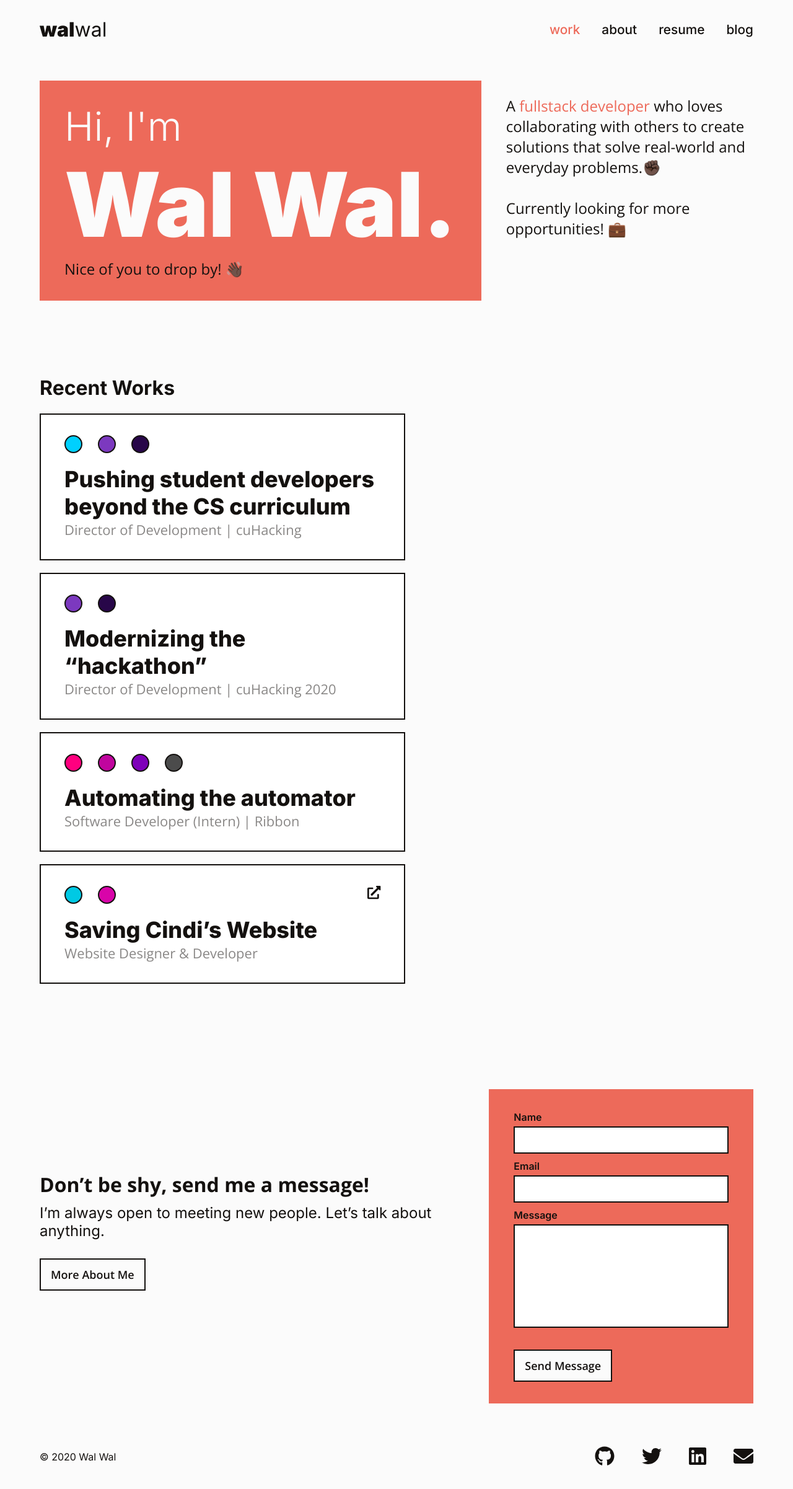
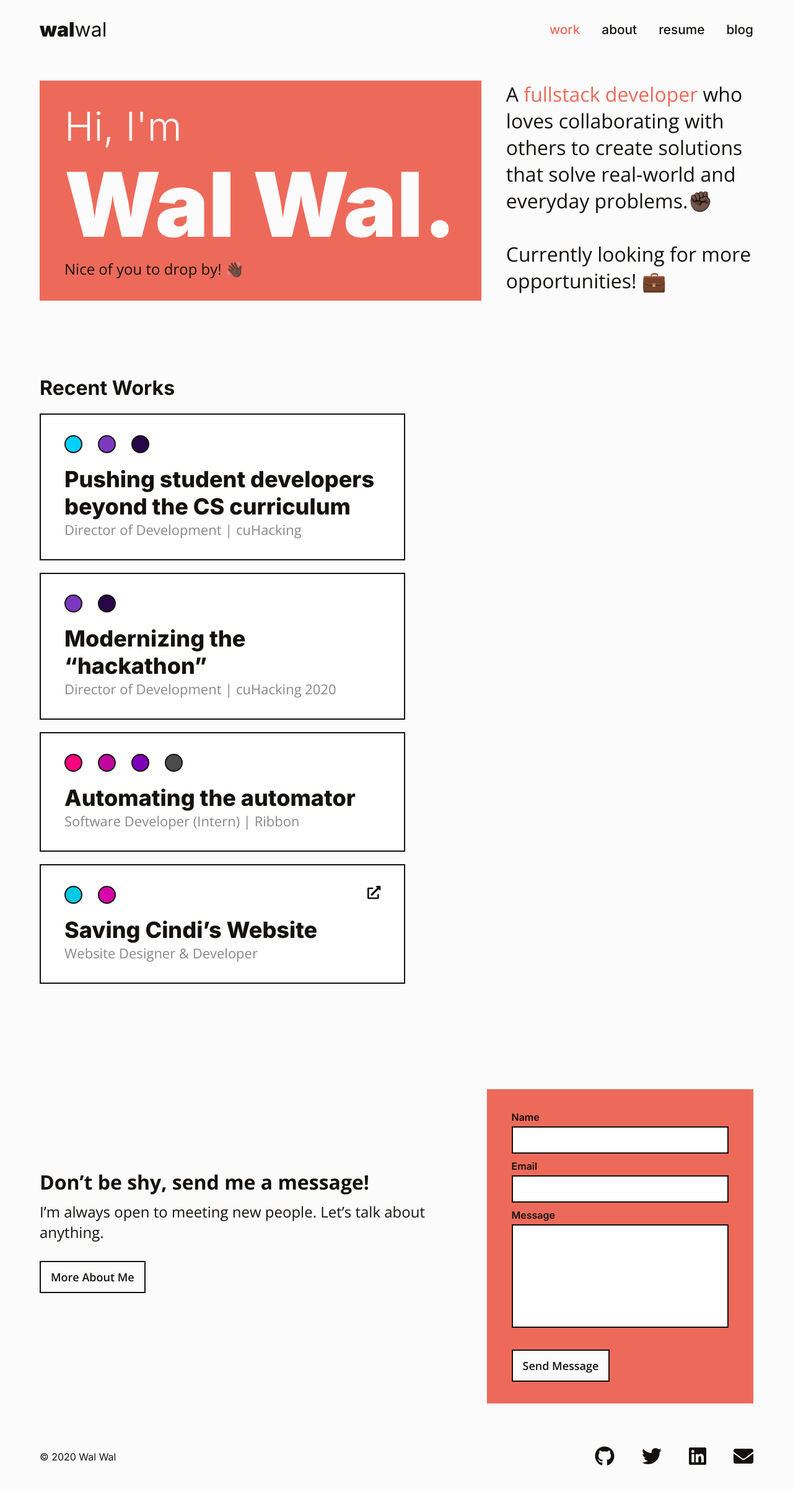
Before and after one commit to walsquared/wal.dev, a React app: page / in a window 1280 px wide. Shown: the top 2402 px of the page at 62% size. Built offline with nearby package versions, Linux system fonts and the light colour scheme.

Commit message:
Fix discrepancies with Figma design

```diff
--- a/src/components/contactPrompt/index.tsx
+++ b/src/components/contactPrompt/index.tsx
@@ -10,12 +10,15 @@ const StyledDiv = styled.div`
   align-items: flex-start;
 
   width: var(--mobile-width);
+  margin-top: 75px;
   margin-bottom: 50px;
 
   @media only screen and (min-width: 700px) {
     flex-direction: row;
     align-items: center;
     justify-content: space-between;
+
+    margin-top: 150px;
   }
 
   @media only screen and (min-width: 1200px) {
@@ -37,7 +40,7 @@ const Dialogue = styled.div`
   p {
     margin: 20px 0;
 
-    font-family: 'Inter', sans-serif;
+    font-family: 'Open Sans', sans-serif;
     font-size: 1.25rem;
   }
 
@@ -46,13 +49,8 @@ const Dialogue = styled.div`
 
     p {
       margin: 10px 0 30px;
-
-      font-family: 'Inter', sans-serif;
       font-size: 1.5rem;
     }
-  }
-
-  @media only screen and (min-width: 1200px) {
   }
 `
 
--- a/src/pages/work/index.tsx
+++ b/src/pages/work/index.tsx
@@ -16,19 +16,9 @@ const Introduction = styled.div`
   width: var(--mobile-width);
   margin-bottom: 100px;
 
-  @media only screen and (min-width: 700px) {
-    p {
-      font-size: 1.25rem;
-    }
-  }
-
   @media only screen and (min-width: 1200px) {
     flex-direction: row;
     max-width: var(--desktop-width);
-
-    p {
-      font-size: 1.5rem;
-    }
   }
 `
 
@@ -93,12 +83,13 @@ const IntroText = styled.p`
   }
 
   @media only screen and (min-width: 700px) {
-    font-size: 1.25rem;
+    font-size: 1.5rem;
   }
 
   @media only screen and (min-width: 1200px) {
     padding-left: 40px;
-    font-size: 1.5rem;
+    font-size: 2rem;
+    margin: 0;
   }
 `
 
@@ -108,11 +99,6 @@ const WorkContainer = styled.div`
   align-items: flex-start;
 
   width: var(--mobile-width);
-  margin-bottom: 75px;
-
-  @media only screen and (min-width: 700px) {
-    margin-bottom: 150px;
-  }
 
   @media only screen and (min-width: 1200px) {
     max-width: var(--desktop-width);
```
